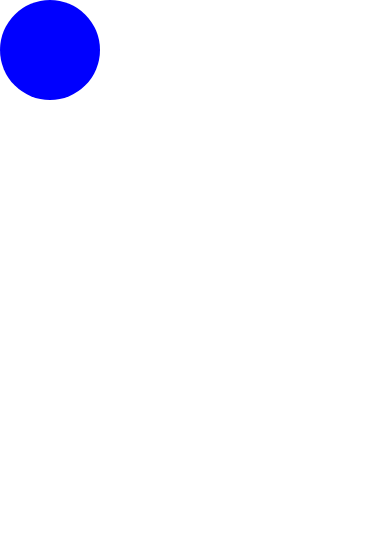
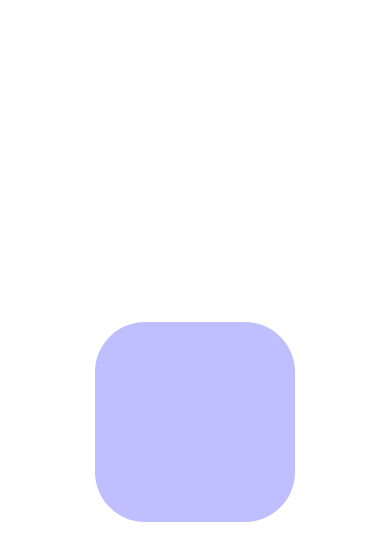
Before and after one commit to Ak-Mehta/RNGoalsQ1-22-23-, a React Native app: screen / in a window 390 px wide. Shown: the top 560 px of the page. Built offline with nearby package versions, Linux system fonts and the light colour scheme.

Commit message:
rnanimation demo

```diff
--- a/App.tsx
+++ b/App.tsx
@@ -10,6 +10,8 @@
 
 import React from 'react';
 import {View} from 'react-native';
+import FullAnime from './FullAnime';
+
 import NormalAnime from './NormalAnime';
 import Pan from './Pan';
 
@@ -17,7 +19,8 @@ const App = () => {
   return (
     <View style={{flex: 1}}>
       {/* <NormalAnime /> */}
-      <Pan />
+      <FullAnime />
+      {/* <Pan /> */}
     </View>
   );
 };
--- /dev/null
+++ b/FullAnime.tsx
@@ -0,0 +1,71 @@
+import React, {useEffect, useRef} from 'react';
+import {Animated, StyleSheet, View} from 'react-native';
+
+const FullAnime = () => {
+  const progress = useRef(new Animated.Value(0.5)).current; // useSharedValue(0)
+  const scale = useRef(new Animated.Value(1)).current;
+
+  useEffect(() => {
+    Animated.loop(
+      Animated.parallel([
+        Animated.sequence([
+          Animated.spring(progress, {toValue: 1, useNativeDriver: true}),
+          Animated.spring(progress, {toValue: 0.5, useNativeDriver: true}),
+        ]),
+        Animated.sequence([
+          Animated.spring(scale, {toValue: 2, useNativeDriver: true}),
+          Animated.spring(scale, {toValue: 1, useNativeDriver: true}),
+        ]),
+      ]),
+      {iterations: 50},
+    ).start();
+  }, []);
+
+  return (
+    <View style={styles.container}>
+      <Animated.View
+        style={[
+          styles.square,
+          {
+            borderRadius: progress.interpolate({
+              inputRange: [0.5, 1],
+              outputRange: [SIZE / 4, SIZE / 2],
+            }),
+            // borderRadius: Animated.multiply(progress, SIZE / 2),
+            opacity: progress,
+            transform: [
+              {scale},
+              {
+                rotate: progress.interpolate({
+                  inputRange: [0.5, 1],
+                  outputRange: [Math.PI, 2 * Math.PI],
+                }),
+              },
+              //   {
+              //     rotate: Animated.multiply(progress, 2 * Math.PI),
+              //   },
+            ],
+          },
+        ]}
+      />
+    </View>
+  );
+};
+
+const SIZE = 200;
+
+const styles = StyleSheet.create({
+  container: {
+    flex: 1,
+    backgroundColor: '#fff',
+    alignItems: 'center',
+    justifyContent: 'center',
+  },
+  square: {
+    width: SIZE,
+    height: SIZE,
+    backgroundColor: 'rgba(0,0,256,0.5)',
+  },
+});
+
+export default FullAnime;
```
